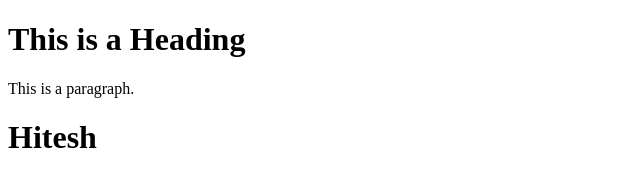
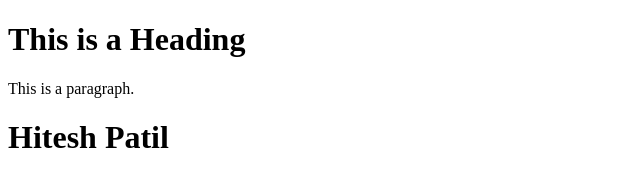
Before and after one commit to HiteshPatil2708/cdac_piprline, a plain HTML site: page index.html in a window 1280 px wide. Shown: the whole page, without its empty margins (0-640 px from the left). Drawn offline with Linux system fonts and the light colour scheme.

Commit message:
Update index.html

```diff
--- a/index.html
+++ b/index.html
@@ -7,7 +7,7 @@
 
 <h1>This is a Heading</h1>
 <p>This is a paragraph.</p>
-  <h1>Hitesh</h1>
+  <h1>Hitesh Patil</h1>
 
 </body>
 </html>
```
